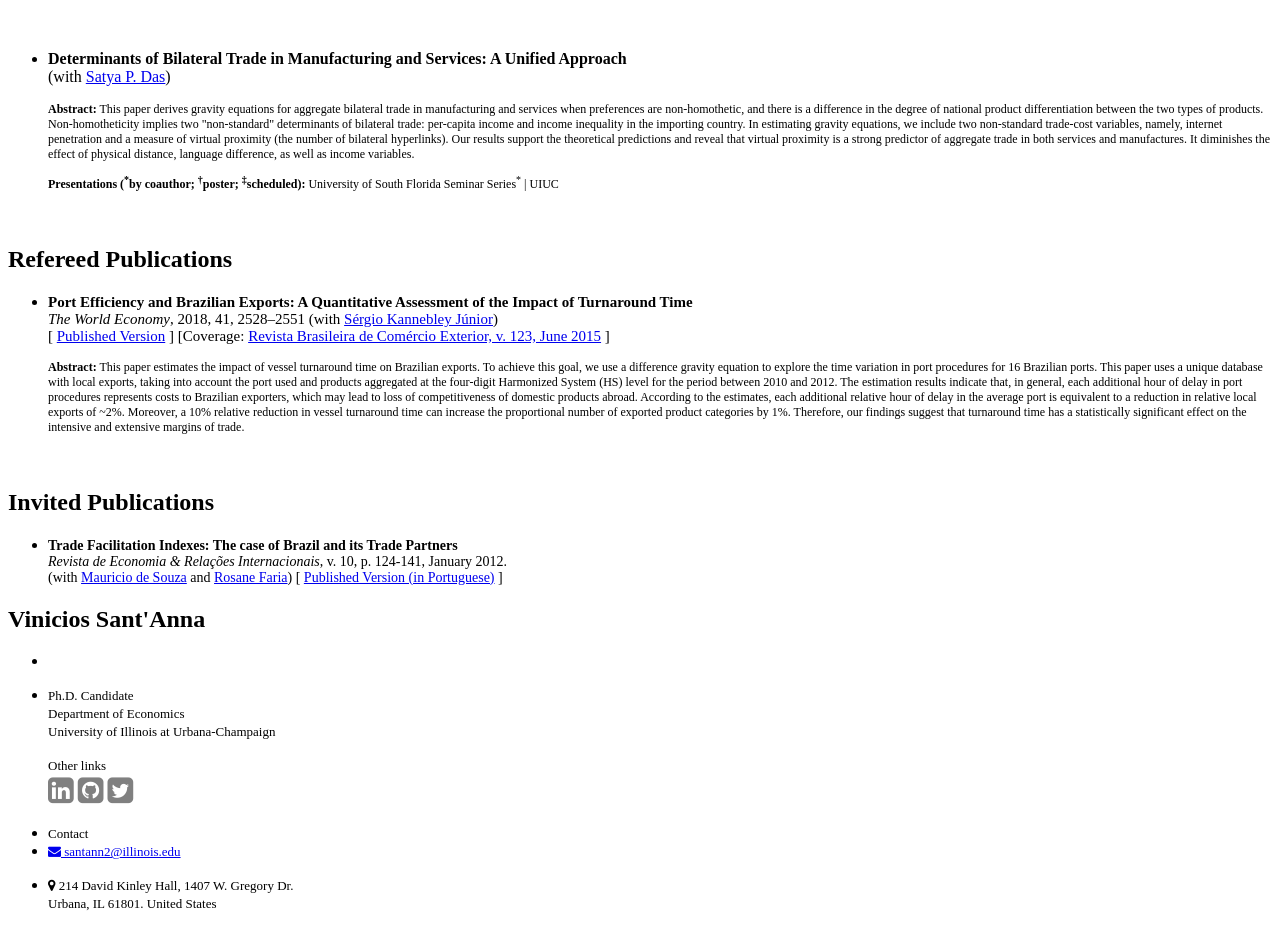
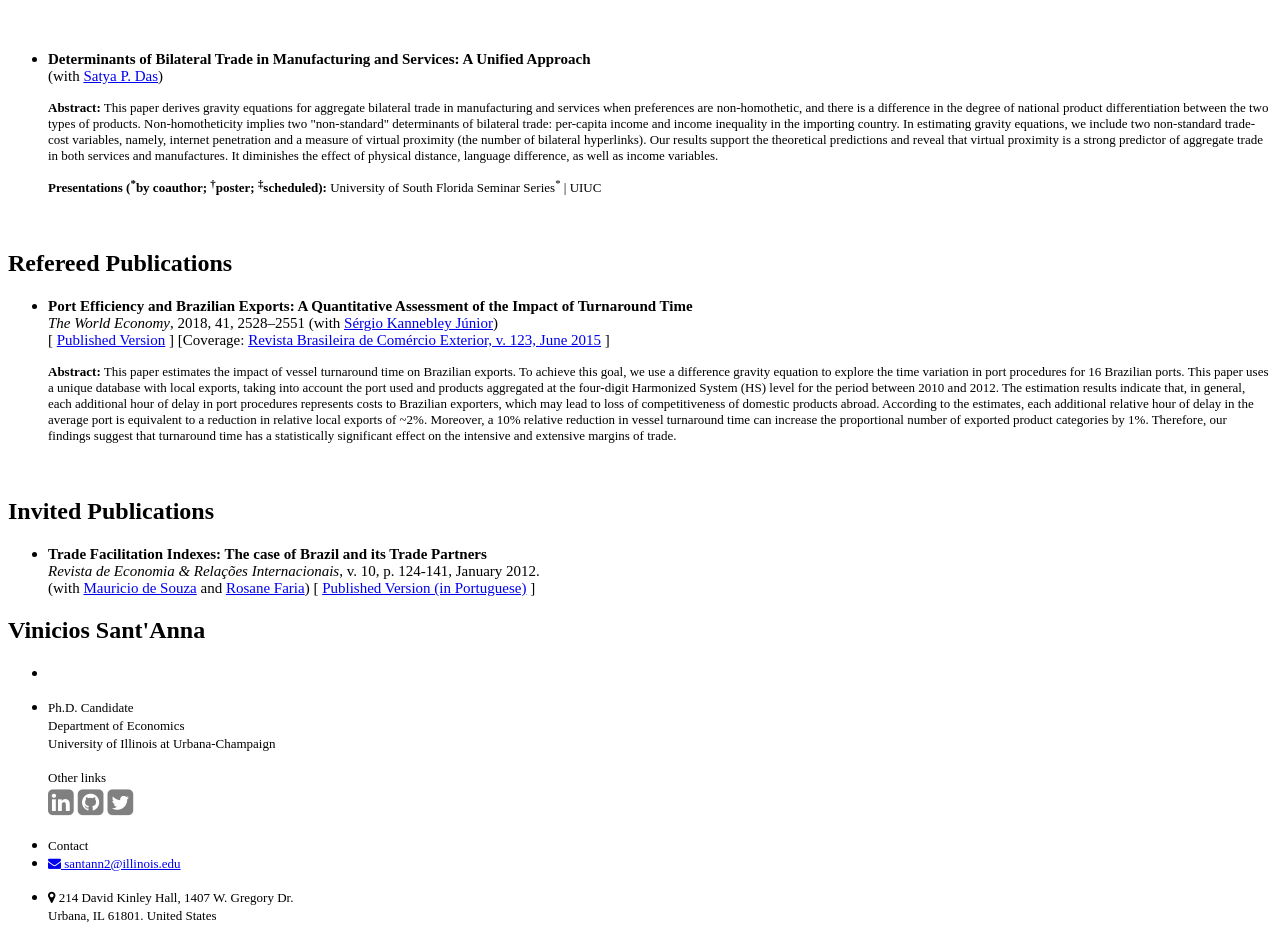
Before and after one commit to vpsantanna/vpsantanna.github.io, a Jekyll site: the page built from 2-research.md, in a window 1280 px wide. Shown: the part 998-1938 px from the top of the page. Built offline with Jekyll 4.4.1, drawn with Linux system fonts in a browser that asks for light colours; a script that is not in the unit is left out.

Commit message:
Update 2-research.md

```diff
--- a/2-research.md
+++ b/2-research.md
@@ -33,11 +33,11 @@ permalink: /research/
 
 <br>
 
-- <b>Determinants of Bilateral Trade in Manufacturing and Services: A Unified Approach</b><br> (with <a href="https://www.satyapdas.com" target="_blank">Satya P. Das</a>)
+- <p style="font-size:15px"><b>Determinants of Bilateral Trade in Manufacturing and Services: A Unified Approach</b><br> (with <a href="https://www.satyapdas.com" target="_blank">Satya P. Das</a>)</p>
 
-   <p style="font-size:12px"><b>Abstract:</b> This paper derives gravity equations for aggregate bilateral trade in manufacturing and services when preferences are non-homothetic, and there is a difference in the degree of national product differentiation between the two types of products.  Non-homotheticity implies two "non-standard" determinants of bilateral trade: per-capita income and income inequality in the importing country. In estimating gravity equations, we include two non-standard trade-cost variables, namely, internet penetration and a measure of virtual proximity (the number of bilateral hyperlinks). Our results support the theoretical predictions and reveal that virtual proximity is a strong predictor of aggregate trade in both services and manufactures. It diminishes the effect of physical distance, language difference, as well as income variables.</p>
+   <p style="font-size:13px"><b>Abstract:</b> This paper derives gravity equations for aggregate bilateral trade in manufacturing and services when preferences are non-homothetic, and there is a difference in the degree of national product differentiation between the two types of products.  Non-homotheticity implies two "non-standard" determinants of bilateral trade: per-capita income and income inequality in the importing country. In estimating gravity equations, we include two non-standard trade-cost variables, namely, internet penetration and a measure of virtual proximity (the number of bilateral hyperlinks). Our results support the theoretical predictions and reveal that virtual proximity is a strong predictor of aggregate trade in both services and manufactures. It diminishes the effect of physical distance, language difference, as well as income variables.</p>
 
-   <p style="font-size:12px"><strong>Presentations (<sup>*</sup>by coauthor; <sup>&#8224;</sup>poster; <sup>&#8225;</sup>scheduled):</strong> University of South Florida Seminar Series<sup>*</sup> | UIUC </p>
+   <p style="font-size:13px"><strong>Presentations (<sup>*</sup>by coauthor; <sup>&#8224;</sup>poster; <sup>&#8225;</sup>scheduled):</strong> University of South Florida Seminar Series<sup>*</sup> | UIUC </p>
 
 <br>
 
@@ -46,12 +46,12 @@ permalink: /research/
 - <p style="font-size:15px"><b>Port Efficiency and Brazilian Exports: A Quantitative Assessment of the Impact of Turnaround Time</b> <br> <em> The World Economy</em>, 2018, 41, 2528–2551 (with <a href="https://scholar.google.com.br/citations?user=dqFJND9idb0C&hl=en" target="_blank"> Sérgio Kannebley Júnior</a>) <br>
    [ <a href="https://doi.org/10.1111/twec.12654" target="_blank">Published Version</a> ] [Coverage: <a href="/files/research/123_VSSKJ.pdf" target="_blank"> Revista Brasileira de Comércio Exterior, v. 123, June 2015</a> ] </p>
 
-   <p style="font-size:12px"><b>Abstract:</b> This paper estimates the impact of vessel turnaround time on Brazilian exports. To achieve this goal, we use a difference gravity equation to explore the time variation in port procedures for 16 Brazilian ports. This paper uses a unique database with local exports, taking into account the port used and products aggregated at the four‐digit Harmonized System (HS) level for the period between 2010 and 2012. The estimation results indicate that, in general, each additional hour of delay in port procedures represents costs to Brazilian exporters, which may lead to loss of competitiveness of domestic products abroad. According to the estimates, each additional relative hour of delay in the average port is equivalent to a reduction in relative local exports of ~2%. Moreover, a 10% relative reduction in vessel turnaround time can increase the proportional number of exported product categories by 1%. Therefore, our findings suggest that turnaround time has a statistically significant effect on the intensive and extensive margins of trade.</p>
+   <p style="font-size:13px"><b>Abstract:</b> This paper estimates the impact of vessel turnaround time on Brazilian exports. To achieve this goal, we use a difference gravity equation to explore the time variation in port procedures for 16 Brazilian ports. This paper uses a unique database with local exports, taking into account the port used and products aggregated at the four‐digit Harmonized System (HS) level for the period between 2010 and 2012. The estimation results indicate that, in general, each additional hour of delay in port procedures represents costs to Brazilian exporters, which may lead to loss of competitiveness of domestic products abroad. According to the estimates, each additional relative hour of delay in the average port is equivalent to a reduction in relative local exports of ~2%. Moreover, a 10% relative reduction in vessel turnaround time can increase the proportional number of exported product categories by 1%. Therefore, our findings suggest that turnaround time has a statistically significant effect on the intensive and extensive margins of trade.</p>
 
 <br>
 
 # Invited Publications
 
-- <p style="font-size:14px"><b>Trade Facilitation Indexes: The case of Brazil and its Trade Partners</b> <br>
+- <p style="font-size:15px"><b>Trade Facilitation Indexes: The case of Brazil and its Trade Partners</b> <br>
    <em>Revista de Economia & Relações Internacionais</em>, v. 10, p. 124-141, January 2012. <br>
    (with <a href="https://scholar.google.com.br/citations?user=ceqK-1QAAAAJ&hl=en" target="_blank">Mauricio de Souza</a> and <a href="https://scholar.google.com.br/citations?user=bnfF3IEAAAAJ&hl=en" target="_blank">Rosane Faria</a>) [ <a href="/files/research/indicadores_facilitacao.pdf" target="_blank">Published Version (in Portuguese)</a> ]</p>
```
